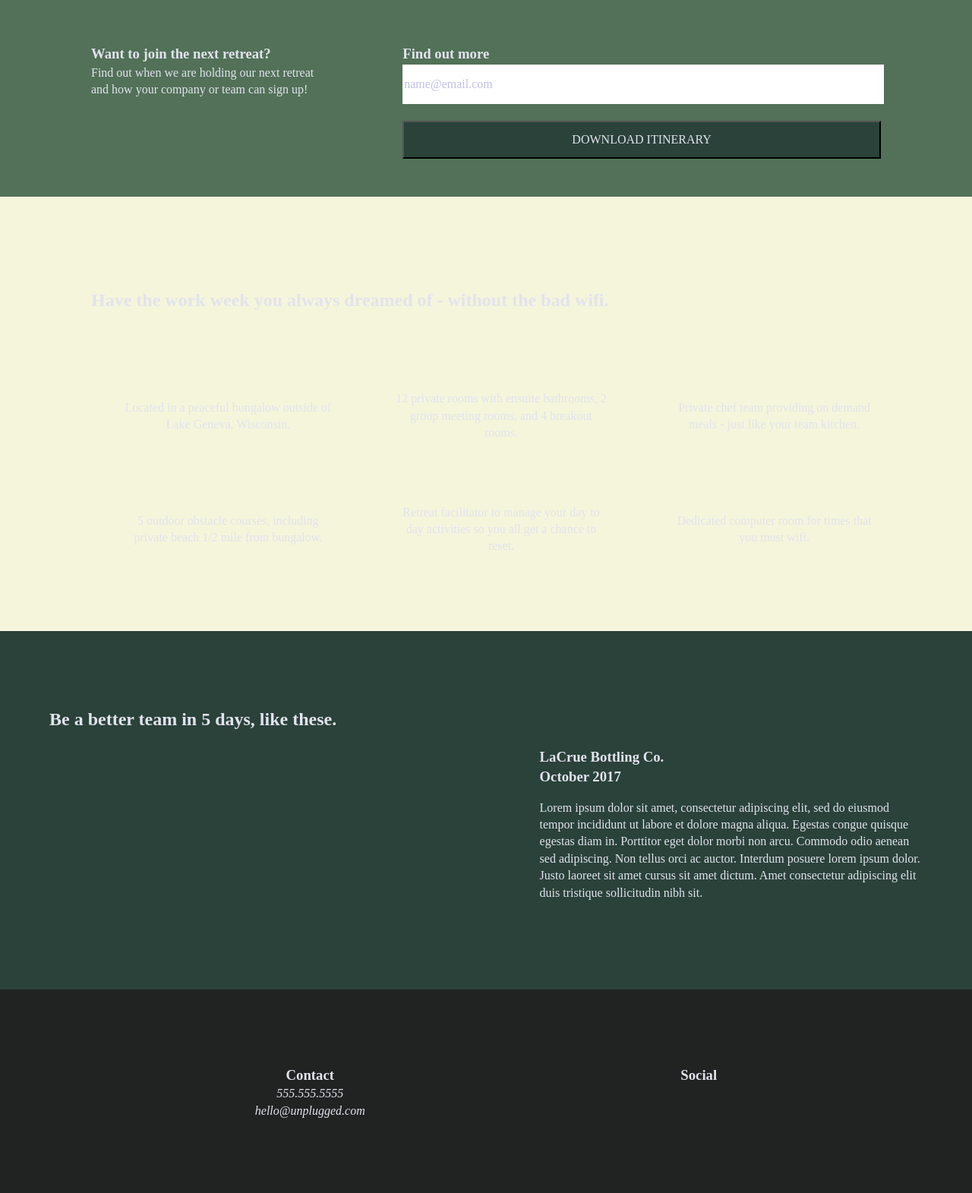
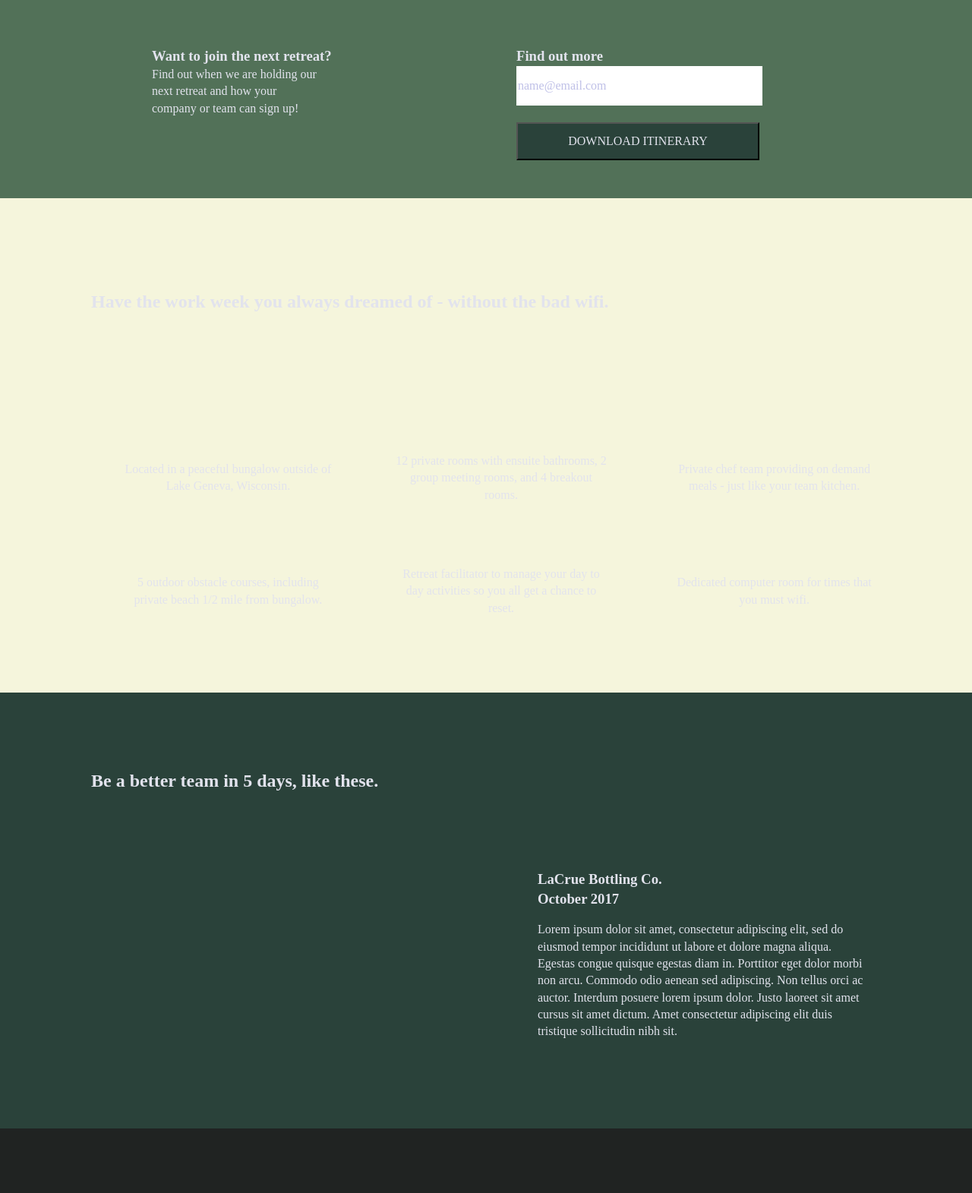
Before and after one commit to Brenda-CW/unplugged-retreat, a plain HTML site: page index.html in a window 1280 px wide. Shown: the part 202-1773 px from the top of the page at 76% size. Drawn offline with Linux system fonts and the light colour scheme.

Commit message:
Desktop Styles Applied

```diff
--- a/css/main.css
+++ b/css/main.css
@@ -681,16 +681,25 @@ flex-flow:column wrap;
   /* Desktop Styles here */
 
   header .content-wrapper {
-  width: 80%;
+  /***   width: 80%;   ***/
   }
 
   .hero-area .content-wrapper {
   padding: 0px 120px;
   width: 80%;
+  justify-content: space-between;
   }
 
   aside .content-wrapper {
-  padding: 50px 120px;
+  padding: 50px 200px;
+  }
+
+  .form-description{
+  width: 320px;
+  padding-right:160px;
+  }
+  .form {
+  width:320px;
   }
 
   .features .content-wrapper {
@@ -703,6 +712,7 @@ aside .content-wrapper {
 
   .features .content-wrapper h2 {
   text-align:left;
+  margin-bottom: 99px;
   width: 100%;
   }
 
@@ -712,12 +722,47 @@ aside .content-wrapper {
   padding-right: 0px;
   }
 
-.features-item-description{
+  .features-item-description {
   margin:0px;
   }
+
+  .reviews .content-wrapper h2 {
+  width:100%;
+  margin-bottom: 99px;
+  padding-bottom: 0px;
   }
 
+  .reviews .content-wrapper{
+  width: 80%;
+  padding: 100px 120px;
+  }
 
+  .reviews .content-wrapper figure {
+  padding-right: 43px;
+  }
+
+  footer .content-wrapper {
+    width: 80%;
+    margin: 100px 120px;
+  }
+  /*******   ABOUT PAGE DESKTOP STYLES *********/
+
+    .mission .content-wrapper {
+      padding: 100px 120px;
+    }
+
+    .mission-content {
+      margin: 0px;
+    }
+
+    .contact-section  .content-wrapper {
+      padding: 100px 120px;
+      margin: 0px;
+    }
+
+    .general-contact, .facilitator-contact {
+      width: 50%;
+}
 /* ==========================================================================
    Print styles.
    Inlined to avoid the additional HTTP request:
```
Lines whose indentation alone changed are shown as unchanged.
